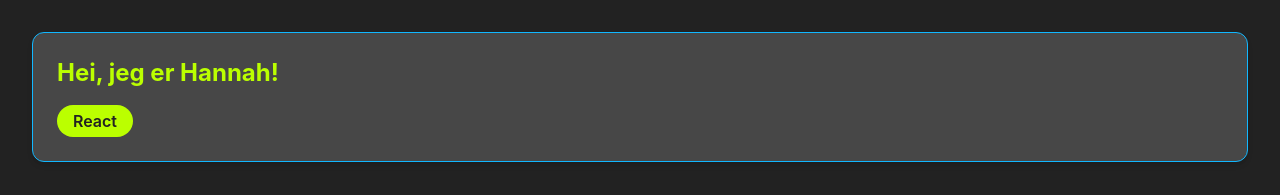
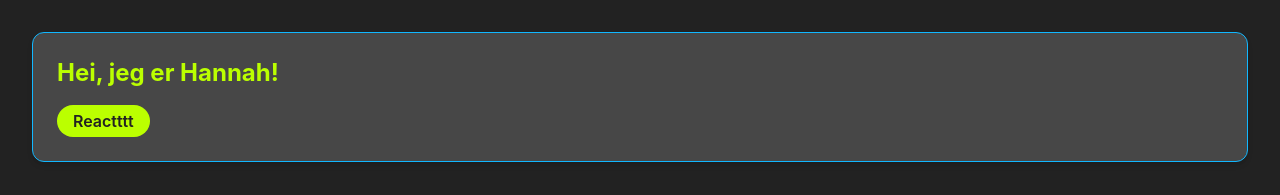
Before and after one commit to Hannahhoilo/My-Portfolio, a React (Vite) app: page / in a window 1280 px wide. Shown: the top 195 px of the page. Built offline with nearby package versions, Linux system fonts and the light colour scheme.

Commit message:
endre navn

```diff
--- a/src/App.tsx
+++ b/src/App.tsx
@@ -2,7 +2,7 @@ function App() {
   return (
     <div className="card m-8">
       <h1 className="text-2xl font-bold text-[#BBFF00]">Hei, jeg er Hannah!</h1>
-      <span className="badge mt-4">React</span>
+      <span className="badge mt-4">Reactttt</span>
     </div>
   );
 }
```
